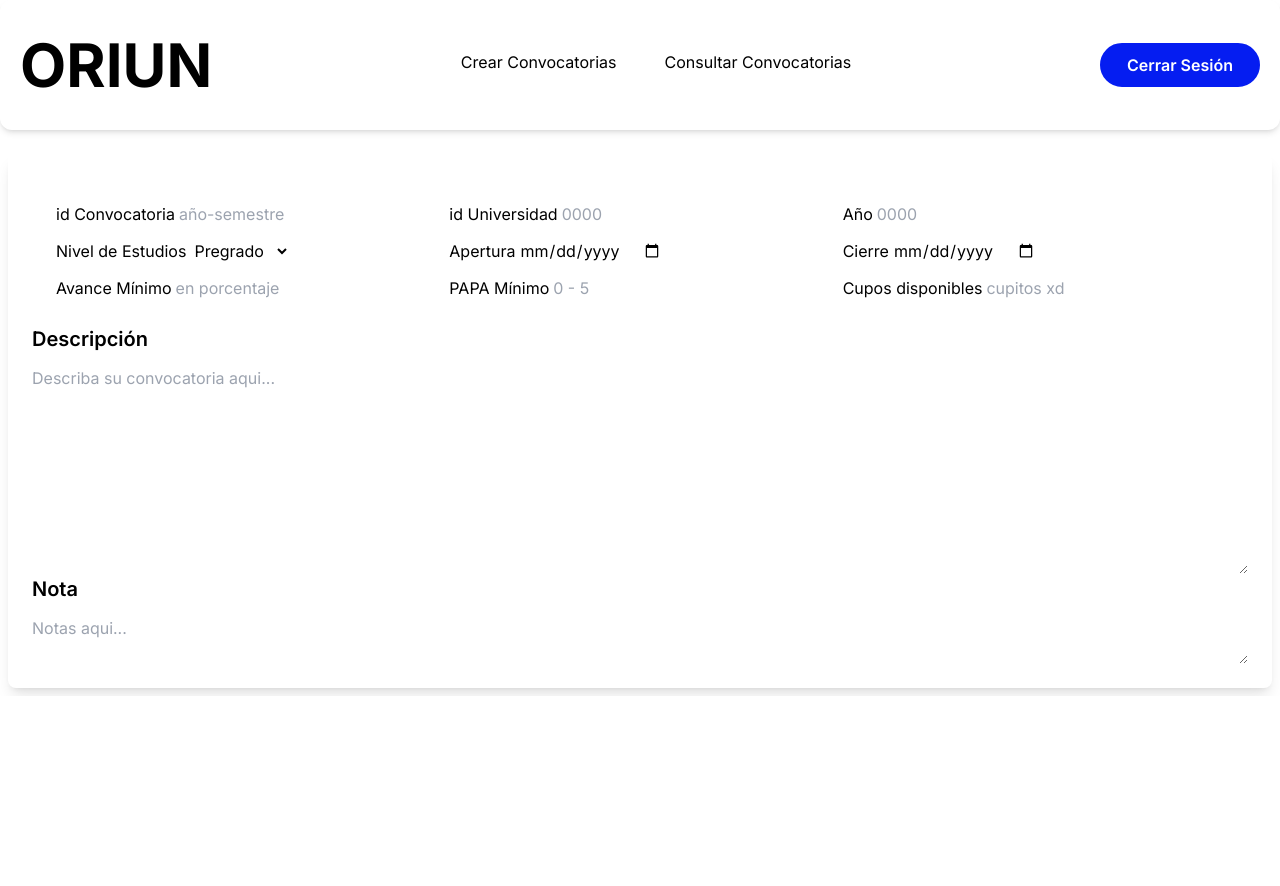
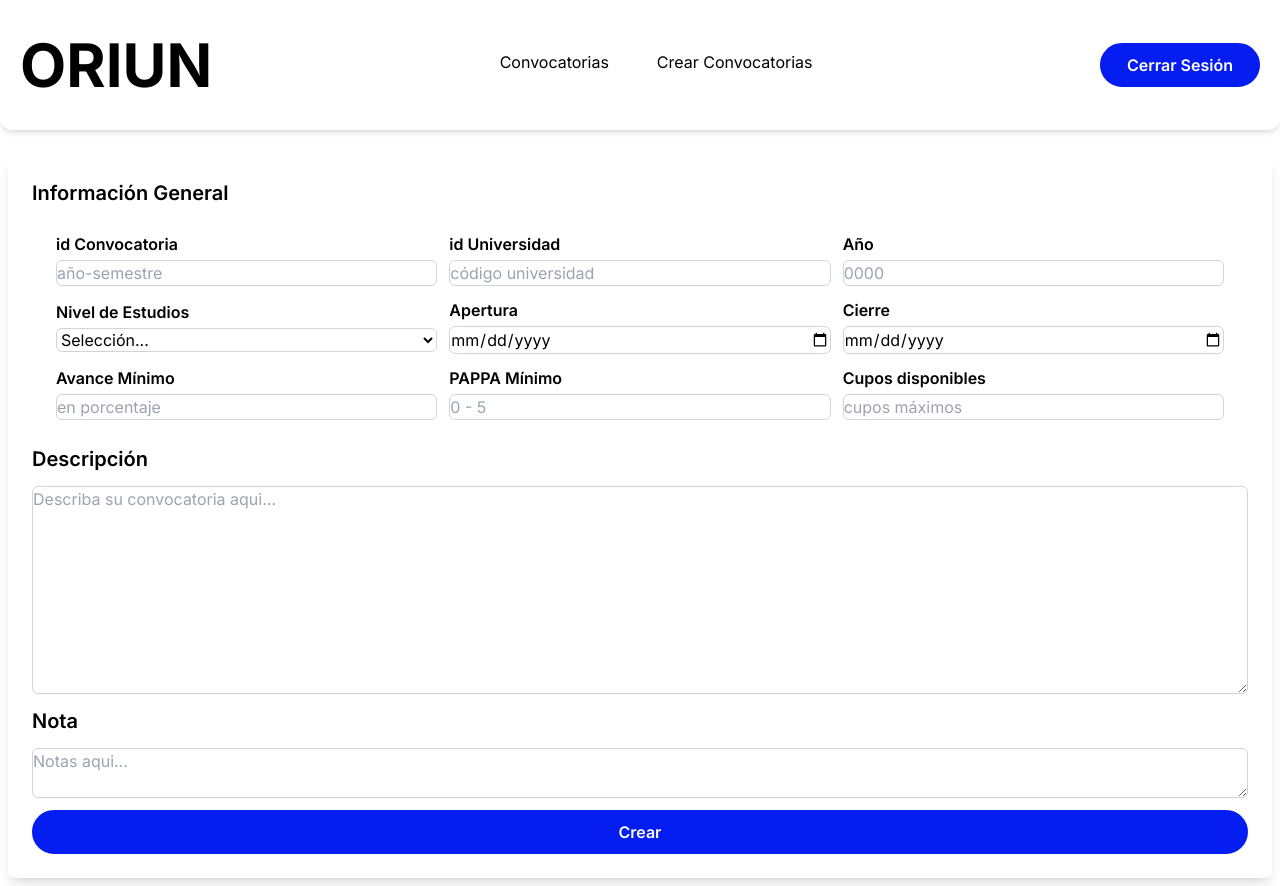
Before and after one commit to camunozv/oriun-frontend, a Next.js app: page /ConvocatoriasAdmin/CrearConvocatoria in a window 1280 px wide. Before the commit the page ends 800 px from the top, so only its background shows below. Built offline with nearby package versions, Linux system fonts and the light colour scheme.

Commit message:
Navigation & filtering improved; details & update pending

```diff
--- /dev/null
+++ b/app/ConvocatoriasAdmin/ActualizarConvocatoria/[lambda]/page.jsx
@@ -0,0 +1,17 @@
+import React from "react";
+import CreationFormConvocatorias from "@/components/ConvsPage/CreationFormConvocatorias";
+
+// A useEffect hook must be used to load the information corresponding to the call that is willed to be modified
+// within the form, so that the user just has to update the informations he wants to change.
+
+function ActualizarConvocatoria() {
+  return (
+    <>
+      <main className="relative mt-4 mx-auto overflow-hidden max-w-[1580px] gap-3 p-2">
+        <CreationFormConvocatorias />
+      </main>
+    </>
+  );
+}
+
+export default ActualizarConvocatoria;
--- a/app/ConvocatoriasAdmin/layout.jsx
+++ b/app/ConvocatoriasAdmin/layout.jsx
@@ -1,5 +1,4 @@
 import React from "react";
-import Filter from "@/components/ConvsPage/Filter";
 import NavbarConvocatorias from "@/components/ConvsPage/NavbarConvocatorias";
 import { LINKS_ADMIN } from "@/constants";
 
--- a/components/ConvsPage/CreationFormConvocatorias.jsx
+++ b/components/ConvsPage/CreationFormConvocatorias.jsx
@@ -31,62 +31,160 @@ import React from "react";
 function CreationFormConvocatorias() {
   return (
     <div className="flex flex-col justify-center items-center w-full rounded-lg shadow-lg p-6">
-      <div className="p-6 grid grid-cols-3 justify-center items-center w-full gap-3">
-        <div className = 'flex justify-start items-center gap-1'>
-          <label htmlFor="">id Convocatoria</label>
-          <input type='text'placeholder="año-semestre" />
+      <form className="w-full">
+        <div className="w-full flex flex-col items-start justify-start gap-3">
+          <label
+            htmlFor="information_grid"
+            className="font-semibold text-[20px] block"
+          >
+            Información General
+          </label>
         </div>
-        <div className = 'flex justify-start items-center gap-1'>
-          <label htmlFor="">id Universidad</label>
-          <input type='text' placeholder="0000" />
+        <div
+          id="information_grid"
+          className="p-6 grid grid-cols-3 justify-center items-center w-full gap-3"
+        >
+          <div className="flex flex-col justify-start items-left gap-1">
+            <label htmlFor="id_call" className="font-semibold">
+              id Convocatoria
+            </label>
+            <input
+              id="id_call"
+              type="text"
+              placeholder="año-semestre"
+              className="border-gray-300 border rounded-md outline-none"
+            />
           </div>
-        <div className = 'flex justify-start items-center gap-1'>
-          <label htmlFor="">Año</label>
-          <input type='text' placeholder="0000" />
+          <div className="flex flex-col justify-start items-left gap-1">
+            <label htmlFor="id_university" className="font-semibold">
+              id Universidad
+            </label>
+            <input
+              id="id_university"
+              type="text"
+              placeholder="código universidad"
+              className="border-gray-300 border rounded-md outline-none"
+            />
           </div>
-        <div className = 'flex justify-start items-center gap-1'>
-          <label htmlFor="">Nivel de Estudios</label>
-          <select className="bg-white rounded-lg hover:outline-none outline-none">
+          <div className="flex flex-col justify-start items-left gap-1">
+            <label htmlFor="year" className="font-semibold">
+              Año
+            </label>
+            <input
+              id="year"
+              type="text"
+              placeholder="0000"
+              className="border-gray-300 border rounded-md outline-none"
+            />
+          </div>
+
+          <div className="flex flex-col justify-start items-left gap-1">
+            <label htmlFor="study_level" className="font-semibold">
+              Nivel de Estudios
+            </label>
+            <select
+              id="study_level"
+              className="border-gray-300 border rounded-md outline-none bg-white"
+              placeholder="value 0"
+            >
+              <option value="value 0">Selección...</option>
               <option value="value 1">Pregrado</option>
               <option value="value 2">Maestría</option>
               <option value="value 3">Doctorado</option>
             </select>
           </div>
-
-        <div className = 'flex justify-start items-center gap-1'>
-          <label htmlFor="open_date">Apertura</label>
-          <input id='open_date' type='date'placeholder="año-semestre" />
+          <div className="flex flex-col justify-start items-left gap-1">
+            <label htmlFor="open_date" className="font-semibold">
+              Apertura
+            </label>
+            <input
+              id="open_date"
+              type="date"
+              placeholder="año-semestre"
+              className="border-gray-300 border rounded-md outline-none"
+            />
           </div>
-        <div className = 'flex justify-start items-center gap-1'>
-          <label htmlFor="deadline_date">Cierre</label>
-          <input id='deadline_date' type='date'placeholder="año-semestre" className="" form="dd-mm-yyyy"/>
+          <div className="flex flex-col justify-start items-left gap-1">
+            <label htmlFor="deadline_date" className="font-semibold">
+              Cierre
+            </label>
+            <input
+              id="deadline_date"
+              type="date"
+              placeholder="año-semestre"
+              className="border-gray-300 border rounded-md outline-none"
+            />
           </div>
 
-        <div className = 'flex justify-start items-center gap-1'>
-          <label htmlFor="min_advance">Avance Mínimo</label>
-          <input id='min_advance'type='text' placeholder="en porcentaje" />
+          <div className="flex flex-col justify-start items-left gap-1">
+            <label htmlFor="min_advance" className="font-semibold">
+              Avance Mínimo
+            </label>
+            <input
+              id="min_advance"
+              type="text"
+              placeholder="en porcentaje"
+              className="border-gray-300 border rounded-md outline-none"
+            />
           </div>
 
-        <div className = 'flex justify-start items-center gap-1'>
-          <label htmlFor="min_papa">PAPA Mínimo</label>
-          <input id = "min_papa"type='text' placeholder="0 - 5" />
+          <div className="flex flex-col justify-start items-left gap-1">
+            <label htmlFor="min_pappa" className="font-semibold">
+              PAPPA Mínimo
+            </label>
+            <input
+              id="min_pappa"
+              type="text"
+              placeholder="0 - 5"
+              className="border-gray-300 border rounded-md outline-none"
+            />
           </div>
-        <div className = 'flex justify-start items-center gap-1'>
-          <label htmlFor="available_slots">Cupos disponibles</label>
-          <input id = "available_slots"type='text' placeholder="cupitos xd" />
+          <div className="flex flex-col justify-start items-left gap-1">
+            <label htmlFor="available_slots" className="font-semibold">
+              Cupos disponibles
+            </label>
+            <input
+              id="available_slots"
+              type="text"
+              placeholder="cupos máximos"
+              className="border-gray-300 border rounded-md outline-none"
+            />
           </div>
-
-
         </div>
 
         <div className="w-full flex flex-col items-start justify-start gap-3">
-        <label htmlFor="description" className="font-semibold text-[20px] block">Descripción</label>
-        <textarea id="description" placeholder="Describa su convocatoria aqui..." className="block h-52 w-full" />
+          <label
+            htmlFor="description"
+            className="font-semibold text-[20px] block"
+          >
+            Descripción
+          </label>
+          <textarea
+            id="description"
+            placeholder="Describa su convocatoria aqui..."
+            className="block h-52 w-full border-gray-300 border rounded-md outline-none"
+          />
         </div>
-      <div className="w-full flex flex-col items-start justify-start gap-3">
-        <label htmlFor="note" className="font-semibold text-[20px] block">Nota</label>
-        <textarea id="note" placeholder="Notas aqui..." className="block h-25 w-full" />
+        <div className="w-full flex flex-col items-start justify-start gap-3 mt-3">
+          <label htmlFor="note" className="font-semibold text-[20px] block">
+            Nota
+          </label>
+          <textarea
+            id="note"
+            placeholder="Notas aqui..."
+            className="block h-25 w-full border-gray-300 border rounded-md outline-none"
+          />
         </div>
+
+        <div className="w-full flex flex-col items-start justify-start gap-3 mt-3">
+          <button
+            type="submit"
+            className="w-full font-semibold bg-figma_blue border-2 rounded-full border-figma_blue text-white py-2"
+          >
+            Crear
+          </button>
+        </div>
+      </form>
     </div>
   );
 }
--- a/components/ConvsPage/Filter.jsx
+++ b/components/ConvsPage/Filter.jsx
@@ -7,19 +7,27 @@ function Filter() {
       <div className="flex items-center justify-between gap-3">
         <input
           type="text"
-          placeholder="País"
-          className="border-2 rounded-md w-full focus:outline-none focus:ring-0 focus:border-gray-600 px-1 py-1"
-        />
-        <input
-          type="text"
           placeholder="Nombre"
           className="border-2 rounded-md w-full focus:outline-none focus:ring-0 focus:border-gray-600 px-1 py-1"
         />
         <input
           type="text"
+          placeholder="País"
+          className="border-2 rounded-md w-full focus:outline-none focus:ring-0 focus:border-gray-600 px-1 py-1"
+        />
+
+        <input
+          type="text"
           placeholder="Alcance Geográfico"
           className="border-2 rounded-md w-full focus:outline-none focus:ring-0 focus:border-gray-600 px-1 py-1"
         />
+
+        <select placeholder='value 0' className="border-2 rounded-md w-full focus:outline-none focus:ring-0 focus:border-gray-600 px-1 py-1 bg-white" >
+          <option value="value 0">Estado</option>
+          <option value="value 1">Abierta</option>
+          <option value="value 2">Cerrada</option>
+        </select>
+
         <input
           type="date"
           placeholder="Fecha"
--- a/constants/index.js
+++ b/constants/index.js
@@ -1,12 +1,11 @@
 export const LINKS_ESTUDIANTE = [
-    {href:"/ConvocatoriasDisponibles", key:"convocatorias_disponibles", label:"Convocatorias Disponibles"},
-    {href:"/ConvocatoriasCerradas", key:"convocatorias_cerradas", label:"Convocatorias Cerradas"},
+    {href:"/ConvocatoriasEstudiante", key:"convocatorias_cerradas", label:"Convocatorias"},
     {href:"/MisConvocatorias", key:"mis_convocatorias", label:"Mis Convocatorias"},
 ]
 
 export const LINKS_ADMIN = [
+    {href:"/ConvocatoriasAdmin", key:"consultar_convocatorias", label:"Convocatorias"},
     {href:"/ConvocatoriasAdmin/CrearConvocatoria", key:"crear_convocatorias",label:"Crear Convocatorias"},
-    {href:"/ConvocatoriasAdmin", key:"consultar_convocatorias", label:"Consultar Convocatorias"},
 ]
 
 // Dentro de consultar convocatorias se mostraran las convocatorias publicadas, para las que habrá un botón de opciones
```
Also changed, not shown: app/ConvocatoriasAdmin/DetallesConvocatoria/[lambda]/page.jsx (added). Lines whose indentation alone changed are shown as unchanged.
